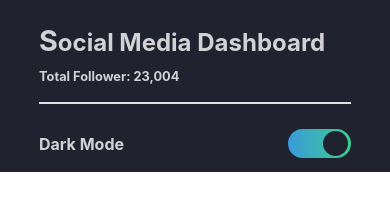
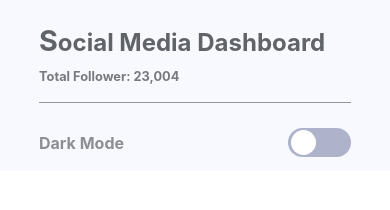
Before and after one commit to Nathaniel091/social-media-dashboard, a plain HTML site: page index.html in a window 390 px wide. Drawn offline with Linux system fonts and the light colour scheme.

Commit message:
white and darkmode

```diff
--- a/css/darkmode.css
+++ b/css/darkmode.css
@@ -25,3 +25,10 @@ div[id="darkMode-toggler-wrapper"] #toggler-cont #toggler{
 	background: rgb(32, 34, 47);
 	cursor: pointer;
 }
+/*600px*/
+@media screen and (max-width:600px) {
+	/*darkMode-toggler-wrapper*/
+	div[id="darkMode-toggler-wrapper"] {
+		border-top: 1px solid rgb(255, 255, 255, 0.9);
+	}
+}
--- a/css/media.css
+++ b/css/media.css
@@ -20,11 +20,10 @@
 @media screen and (max-width:600px) {
 	header #wrapper-header{
 		display: block !important;
-		color: red;
 	}
 	/*darkMode-toggler-wrapper*/
 	div[id="darkMode-toggler-wrapper"] {
-		border-top: 2px solid rgb(225, 225, 225, 1);
+		border-top: 1px solid rgb(0, 0, 0, 0.4);
 		padding-top: 25px;
 		justify-content: space-between;
 	}
--- a/index.html
+++ b/index.html
@@ -23,7 +23,7 @@
 	<!-- Media.css -->
 	<link rel="stylesheet" type="text/css" href="css/media.css">
 	<!-- Darkmode.css -->
-	<link rel="stylesheet" type="text/css" href="css/darkmode.css">
+	<!-- <link rel="stylesheet" type="text/css" href="css/darkmode.css"> -->
 </head>
 
 <body class="">
```
